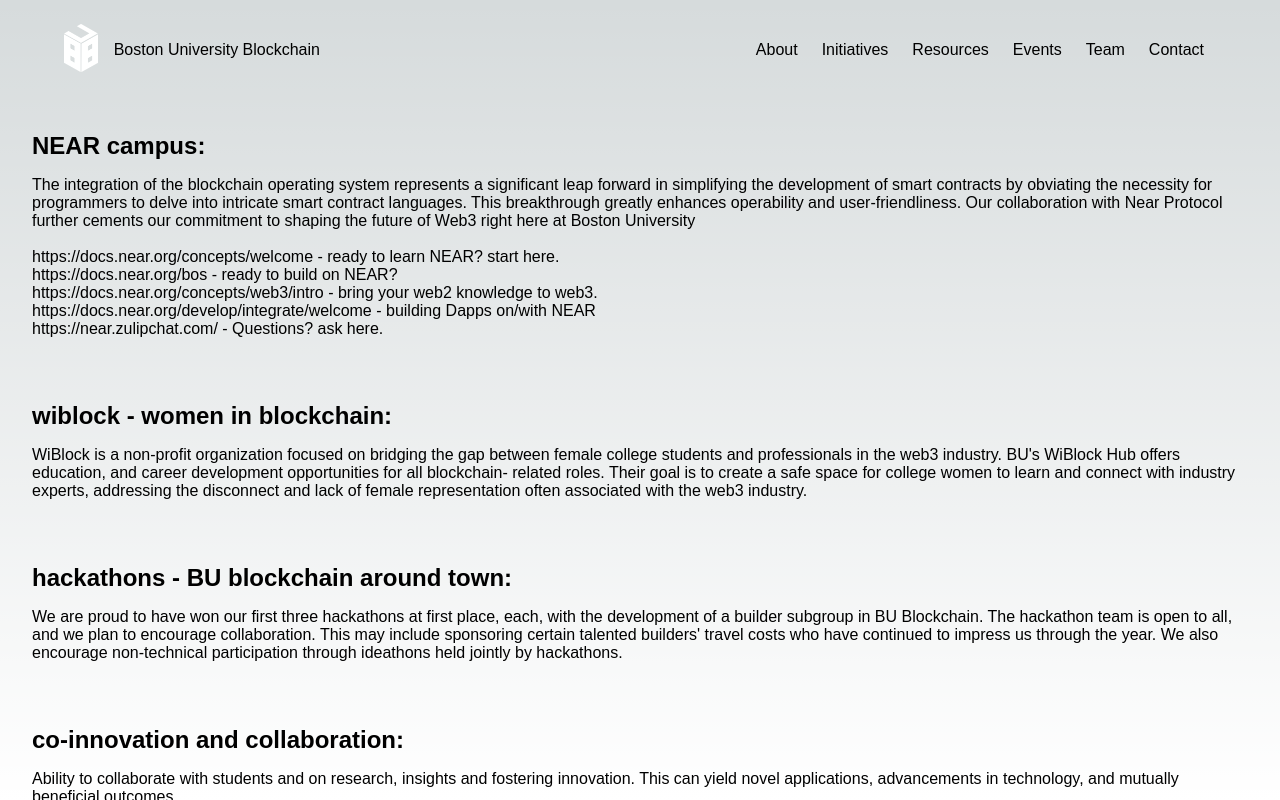
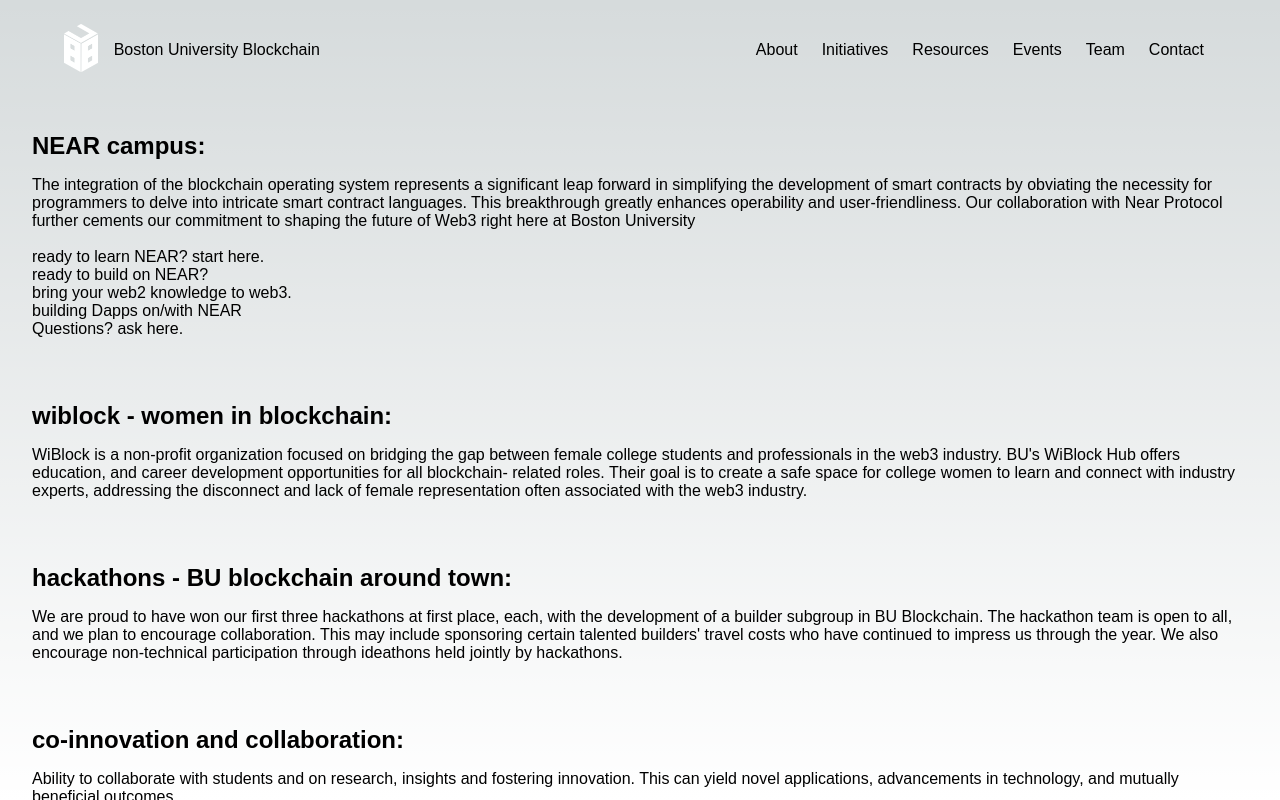
Before and after one commit to bublockchain/bu-blockchain, a Next.js app: page /initiatives in a window 1280 px wide. Built offline with nearby package versions, Linux system fonts and the light colour scheme; a web font is replaced by a local one.

Commit message:
hyperlinks

```diff
--- a/pages/initiatives/index.tsx
+++ b/pages/initiatives/index.tsx
@@ -1,6 +1,7 @@
 import React from "react";
 
 import s from './initiatives.module.scss'
+import Link from "next/link";
 
 export default function Initiatives() {
 
@@ -16,11 +17,11 @@
                     breakthrough greatly enhances operability and user-friendliness. Our collaboration with Near Protocol further cements
                     our commitment to shaping the future of Web3 right here at Boston University
                     <br /><br />
-                    https://docs.near.org/concepts/welcome - ready to learn NEAR? start here.<br />
-                    https://docs.near.org/bos - ready to build on NEAR?<br />
-                    https://docs.near.org/concepts/web3/intro - bring your web2 knowledge to web3.<br />
-                    https://docs.near.org/develop/integrate/welcome - building Dapps on/with NEAR<br />
-                    https://near.zulipchat.com/ - Questions? ask here.
+                    <Link href={"https://docs.near.org/concepts/welcome"}>ready to learn NEAR? start here.</Link> <br />
+                    <Link href={"https://docs.near.org/bos"}>ready to build on NEAR?</Link><br />
+                    <Link href={"https://docs.near.org/concepts/web3/intro"}>bring your web2 knowledge to web3.</Link> <br />
+                    <Link href={"https://docs.near.org/develop/integrate/welcome"}>building Dapps on/with NEAR</Link> <br />
+                    <Link href={"https://near.zulipchat.com/"}>Questions? ask here.</Link>
                 </div>
             </div>
             <div className={s.town}>
```
